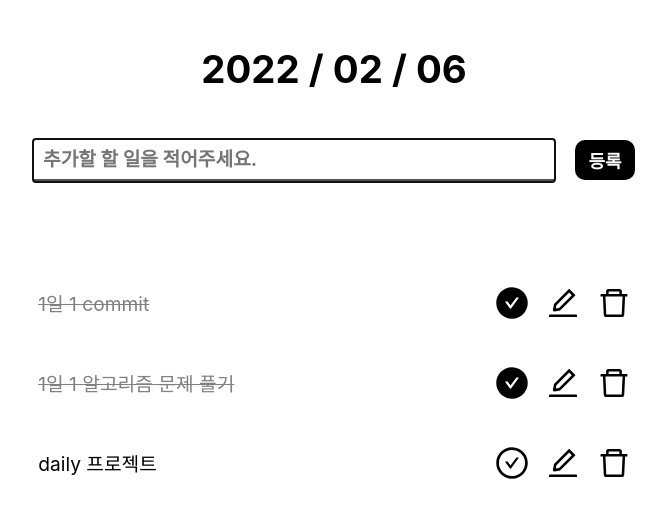
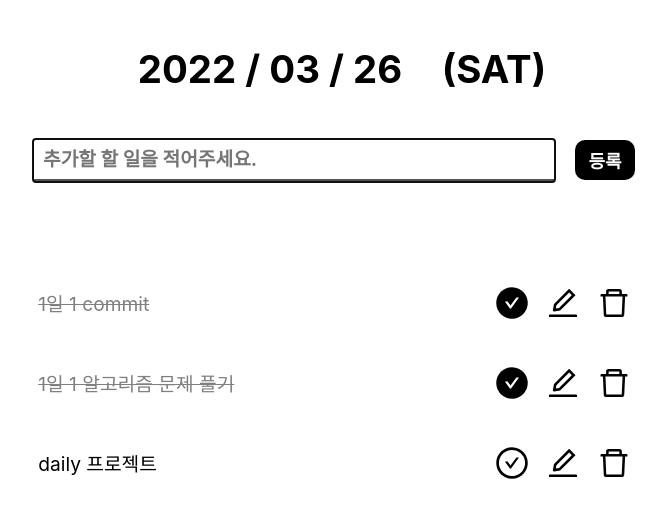
Before and after one commit to firemancha/todo-front, a React (Create React App) app: page /list in a window 1280 px wide. Shown: the top 518 px of the page, without its empty margins (306-972 px from the left). Built offline with nearby package versions, Linux system fonts and the light colour scheme.

Commit message:
타이틀 오류 처리 및 submit시 value 처리

```diff
--- a/src/components/TodoForm/index.js
+++ b/src/components/TodoForm/index.js
@@ -1,12 +1,14 @@
 import TodoInput from "../../elements/TodoInput";
 import ConfirmButton from "../../elements/ConfirmButton/index";
 import "./index.css";
+import { useRef } from "react";
 
 const TodoForm = (props) => {
+  const inputRef = useRef(null);
   return (
     <div className="todo-form">
-      <TodoInput />
-      <ConfirmButton onSubmit={props.onSubmit} />
+      <TodoInput ref={inputRef} />
+      <ConfirmButton inputRef={inputRef} onSubmit={props.onSubmit} />
     </div>
   );
 };
--- a/src/components/TodoTitle/index.css
+++ b/src/components/TodoTitle/index.css
@@ -12,5 +12,4 @@
   -khtml-user-select: none;
   -webkit-user-select: none;
   user-select: none;
-  user-select: none;
 }
--- a/src/components/TodoTitle/index.js
+++ b/src/components/TodoTitle/index.js
@@ -1,32 +1,46 @@
 import { useState, useEffect } from "react";
+import TitleDate from "../../elements/TitleDate";
+import TitleDay from "../../elements/TitleDay";
 import "./index.css";
 
 const TodoTitle = () => {
   const [date, setDate] = useState("");
+  const [day, setDay] = useState("");
 
   useEffect(() => {
-    const now = new Date();
-    let year = now.getFullYear().toString();
-    let month = now.getMonth();
+    const today = new Date();
 
-    if (month < 10) {
-      month = "0" + month.toString();
+    let todayYear = today.getFullYear().toString();
+    let todayMonth = today.getMonth() + 1;
+
+    if (todayMonth < 10) {
+      todayMonth = "0" + todayMonth.toString();
     } else {
-      month = month.toString();
+      todayMonth = todayMonth.toString();
     }
 
-    let day = now.getDay();
+    let todayDate = today.getDate();
 
-    if (day < 10) {
-      day = "0" + day.toString();
+    if (todayDate < 10) {
+      todayDate = "0" + todayDate.toString();
     } else {
-      day = day.toString();
+      todayDate = todayDate.toString();
     }
 
-    setDate(year + " / " + month + " / " + day);
+    const days = ["SUN", "MON", "TUE", "WEN", "THU", "FRI", "SAT"];
+
+    let todayDay = today.getDay();
+
+    setDate(todayYear + " / " + todayMonth + " / " + todayDate);
+    setDay(days[todayDay]);
   }, []);
 
-  return <div className="todo-title">{date}</div>;
+  return (
+    <div className="todo-title">
+      <TitleDate date={date} />
+      <TitleDay day={day} />
+    </div>
+  );
 };
 
 export default TodoTitle;
--- a/src/elements/ConfirmButton/index.js
+++ b/src/elements/ConfirmButton/index.js
@@ -2,12 +2,28 @@ import "./index.css";
 
 const ConfirmButton = (props) => {
   const onClick = () => {
-    const input = document.querySelector(".todo-input");
+    if (!props.inputRef.current.value) return;
 
-    if (!input.value) return;
+    props.onSubmit(props.inputRef.current.value);
 
-    props.onSubmit(input.value);
-    input.value = "";
+    let prevValue = props.inputRef.current.value;
+
+    props.inputRef.current.value = "";
+
+    let event = new Event("input", {
+      target: props.inputRef.current,
+      bubbles: true,
+    });
+
+    let tracker = props.inputRef.current._valueTracker;
+
+    if (tracker) {
+      tracker.setValue(prevValue);
+    }
+
+    props.inputRef.current.dispatchEvent(event);
+
+    props.inputRef.current.focus();
   };
 
   return (
--- /dev/null
+++ b/src/elements/TitleDate/index.css
@@ -0,0 +1,6 @@
+.todo-title-date{
+  display:flex;
+  align-items: center;
+  justify-content: center;
+  width: 50%;
+}
--- /dev/null
+++ b/src/elements/TitleDate/index.js
@@ -0,0 +1,7 @@
+import "./index.css";
+
+const TitleDate = (props) => {
+  return <div className="todo-title-date">{props.date}</div>;
+};
+
+export default TitleDate;
--- /dev/null
+++ b/src/elements/TitleDay/index.css
@@ -0,0 +1,6 @@
+.todo-title-day{
+  display:flex;
+  align-items: center;
+  justify-content: center;
+  width: 20%;
+}
--- /dev/null
+++ b/src/elements/TitleDay/index.js
@@ -0,0 +1,7 @@
+import "./index.css";
+
+const TitleDay = (props) => {
+  return <div className="todo-title-day">({props.day})</div>;
+};
+
+export default TitleDay;
--- a/src/elements/TodoInput/index.js
+++ b/src/elements/TodoInput/index.js
@@ -1,7 +1,7 @@
-import { useState } from "react";
+import { forwardRef, useState } from "react";
 import "./index.css";
 
-const TodoInput = () => {
+const TmpInput = (props, ref) => {
   const [todo, setTodo] = useState("");
 
   const onChange = (e) => {
@@ -11,6 +11,7 @@ const TodoInput = () => {
   return (
     <input
       className="todo-input"
+      ref={ref}
       type="text"
       placeholder="추가할 할 일을 적어주세요."
       value={todo}
@@ -20,4 +21,5 @@ const TodoInput = () => {
   );
 };
 
+const TodoInput = forwardRef(TmpInput);
 export default TodoInput;
--- a/src/pages/TodoContainer/index.js
+++ b/src/pages/TodoContainer/index.js
@@ -33,7 +33,7 @@ const TodoContainer = () => {
 
   const onSubmit = (text) => {
     const todo = {
-      id: idx,
+      id: idx.current,
       content: text,
       isDone: false,
     };
```
